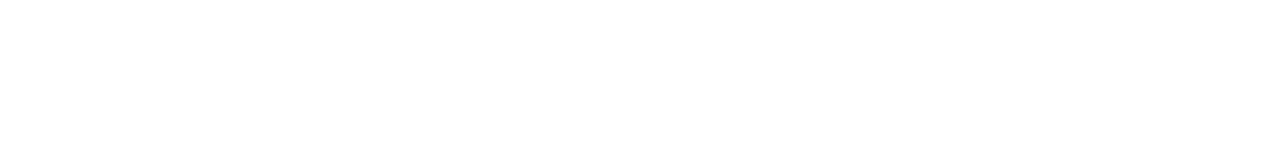
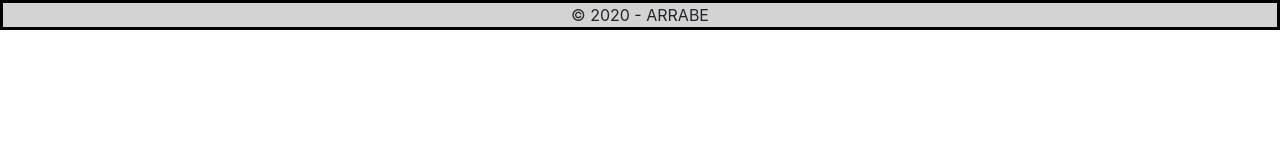
Before and after one commit to Dongmo12/E-commerce, a plain HTML site: page index.html in a window 1280 px wide. Drawn offline with nearby package versions, Linux system fonts and the light colour scheme.

Commit message:
Feat: Pushing footer

```diff
--- a/css/style.css
+++ b/css/style.css
@@ -0,0 +1,4 @@
+.footer{
+    border: 3px black solid;
+    background-color: rgb(211,211,211);
+}
--- a/index.html
+++ b/index.html
@@ -2,8 +2,23 @@
 <html>
     <head>
         <title>Ecommerce</title>
-    </head>
+        <link rel="stylesheet" href="https://cdn.jsdelivr.net/npm/bootstrap@4.5.3/dist/css/bootstrap.min.css" integrity="sha384-TX8t27EcRE3e/ihU7zmQxVncDAy5uIKz4rEkgIXeMed4M0jlfIDPvg6uqKI2xXr2" crossorigin="anonymous">
+<script src="https://cdn.jsdelivr.net/npm/bootstrap@4.5.3/dist/js/bootstrap.bundle.min.js" integrity="sha384-ho+j7jyWK8fNQe+A12Hb8AhRq26LrZ/JpcUGGOn+Y7RsweNrtN/tE3MoK7ZeZDyx" crossorigin="anonymous"></script>
+    <link rel="stylesheet" href="css/style.css">
+</head>
     <body>
 
+
+        <footer class="footer">
+            <div class="container-fluid ">
+             <div class="row text-center">
+              <div class="col-lg-12">© 2020 - ARRABE</div>
+             </div>
+            </div>
+        </footer>
+
+        <script src="https://code.jquery.com/jquery-3.5.1.slim.min.js" integrity="sha384-DfXdz2htPH0lsSSs5nCTpuj/zy4C+OGpamoFVy38MVBnE+IbbVYUew+OrCXaRkfj" crossorigin="anonymous"></script>
+        <script src="https://cdn.jsdelivr.net/npm/popper.js@1.16.1/dist/umd/popper.min.js" integrity="sha384-9/reFTGAW83EW2RDu2S0VKaIzap3H66lZH81PoYlFhbGU+6BZp6G7niu735Sk7lN" crossorigin="anonymous"></script>
+        <script src="https://cdn.jsdelivr.net/npm/bootstrap@4.5.3/dist/js/bootstrap.min.js" integrity="sha384-w1Q4orYjBQndcko6MimVbzY0tgp4pWB4lZ7lr30WKz0vr/aWKhXdBNmNb5D92v7s" crossorigin="anonymous"></script>
     </body>
 </html>
```
